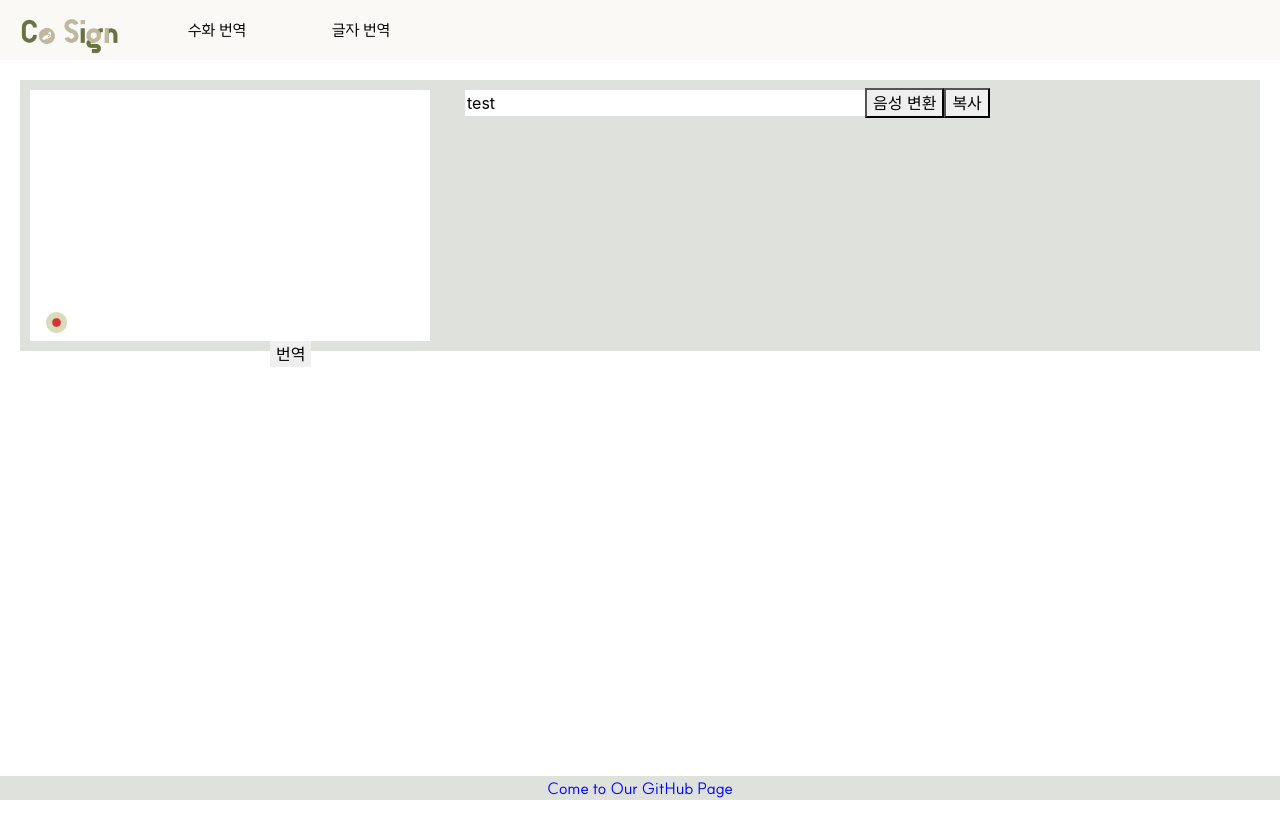
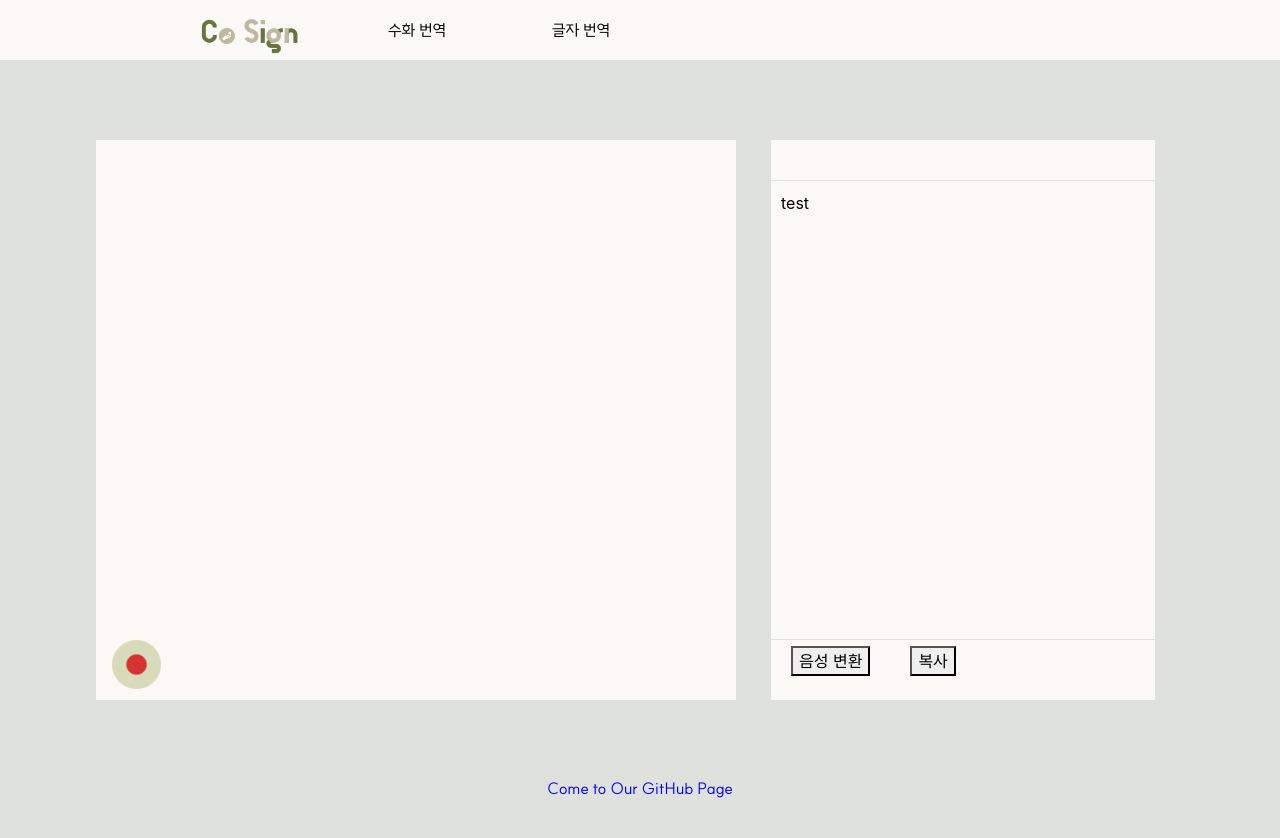
Before and after one commit to five-potatoes/front-end, a React (Create React App) app: page / in a window 1280 px wide. Shown: the top 838 px of the page. Before the commit the page ends 800 px from the top, so only its background shows below. Built offline with nearby package versions, Linux system fonts and the light colour scheme; no server answers.

Commit message:
ui 1차
ㅁㅁ

```diff
--- a/src/component/Home/Header.js
+++ b/src/component/Home/Header.js
@@ -16,8 +16,6 @@ const Header = () => {
                 <img src="logo.png" alt="logo" className={styles.logo} width={100}/>
                 <button onClick={sTT} className={styles.headbtn}>수화 번역</button>
                 <button onClick={tTS} className={styles.headbtn}>글자 번역</button>
-
-
             </div>
         </header>
     )
--- a/src/component/Home/SignToText.js
+++ b/src/component/Home/SignToText.js
@@ -10,11 +10,6 @@ import Webcam from "../function/Webcam";
 //https://stickode.tistory.com/663
 
 const SignToText = () => {
-    /* const [showInitialBody, setShowInitialBody] = useState(true);
-
-    const handleToggleBody = () => {
-    setShowInitialBody(!showInitialBody);
-    }; */
 
     const [text, setText] = useState("test");
 
@@ -36,23 +31,19 @@ const SignToText = () => {
             <body>
                 <div className={styles.body}>
                     <div className={styles.video}>
-                        <Webcam className={styles.Webcam} mode={"sign"} />
+                        <Webcam mode={"sign"} />
+                    </div>
+                    <div className={styles.trans}>
+                        <textarea className={styles.text} onChange={handleInput} value={text} />
                         <div>
-                            <button className={styles.transBtn} onClick={() => { Translator("video"); }}>번역</button>
+                            <button onClick={handleButton} className={styles.transbtn}>음성 변환</button>
+                            <CopyToClipboard text={text} className={styles.copybtn}><button>복사</button></CopyToClipboard>
                         </div>
-                    </div>
-                    <div>
-                        <input className={styles.text} onChange={handleInput} value={text} />
-                        <button onClick={handleButton}>음성 변환</button>
-                        <CopyToClipboard text={text}><button>복사</button></CopyToClipboard>
+
                     </div>
                 </div>
             </body>
             <Footer />
-            {/* {showInitialBody ? <Body1 /> : <Body2 />}*/}
-            {/* <button onClick={handleToggleBody}>
-            {showInitialBody ? 'Show Body 2' : 'Show Body 1'}
-            </button> */}
         </>
     )
 }
--- a/src/component/styles/Body.module.css
+++ b/src/component/styles/Body.module.css
@@ -4,39 +4,57 @@
 
 .body{
     display: flex;
-    justify-content: flex-start;
+    background-color: #DFE2DC;
+    width: 100vw;
+    height: 100vh;
+    margin: 0px;
+}
+
+.video{
+    margin-top: 80px;
+    margin-left: 7.5%;
+    margin-right: 20px;
+    margin-bottom: 40px;
+    padding-top: 30px;
     border: none;
-    margin: 20px;
-    background-color: #DFE2DC;
+    background-color: #FAF9F6;
+    width: 50vw;
+    height: 70vh;
+}
+
+.trans{
+    border: none;
+    margin-top: 80px;
+    margin-left: 15px;
+    margin-right: 7.5%;
+    margin-bottom: 40px;
+    background-color: #FAF9F6;
+    height: 70vh;
+}
+
+
+.text{
+    margin-top: 40px;
+    border-top: 1px solid #DFE2DC;
+    border-bottom: 1px solid #DFE2DC;
+    border-right: none;
+    border-left: none;
+    width: 30vw;
+    height: 57.5vh;
+    padding: 10px;
+    resize: none;
+    background-color: #FAF9F6;
 
 }
 
-.video{
-    margin: 10px;
-    border: none;
-    background-color: white;
-    width: 400px;
-    aspect-ratio: 16/9;
+.text:focus {
+    outline: none;
 }
 
-.recordBtn{
-    margin: 20px;
-    border: none;
-}
-.playBtn{
-    border: none;
-}
-.transBtn{
-    border: none;
-    margin-left: 240px;
+.transbtn{
+    margin-left: 20px;
 }
 
-.text{
-    margin-top: 10px;
-    margin-left: 25px;
-    resize: none;
-    border: none;
-    width: 400px;
+.copybtn{
+    margin-left: 40px;
 }
-
-/* https://studiomeal.com/archives/197 */
--- a/src/component/styles/Header.module.css
+++ b/src/component/styles/Header.module.css
@@ -6,14 +6,14 @@
 }
 
 .logo{
-    margin-left: 20px;
+    margin-left: 200px;
 }
 
 .headbtn {
     margin-top: 10px;
     margin-bottom: 10px;
     margin-right: 10px;
-    margin-left: 60px;
+    margin-left: 80px;
     padding: 8px;
     border: none;
     background-color: #FAF9F5;
```
